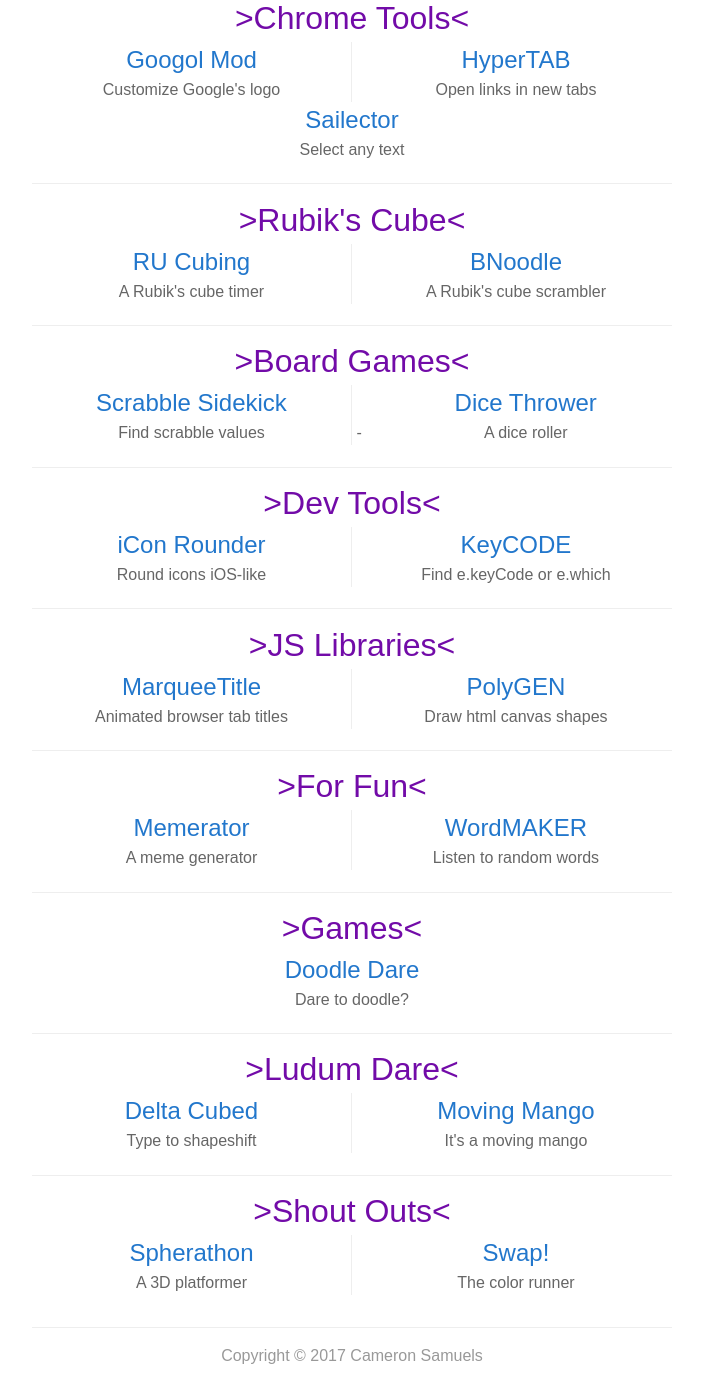
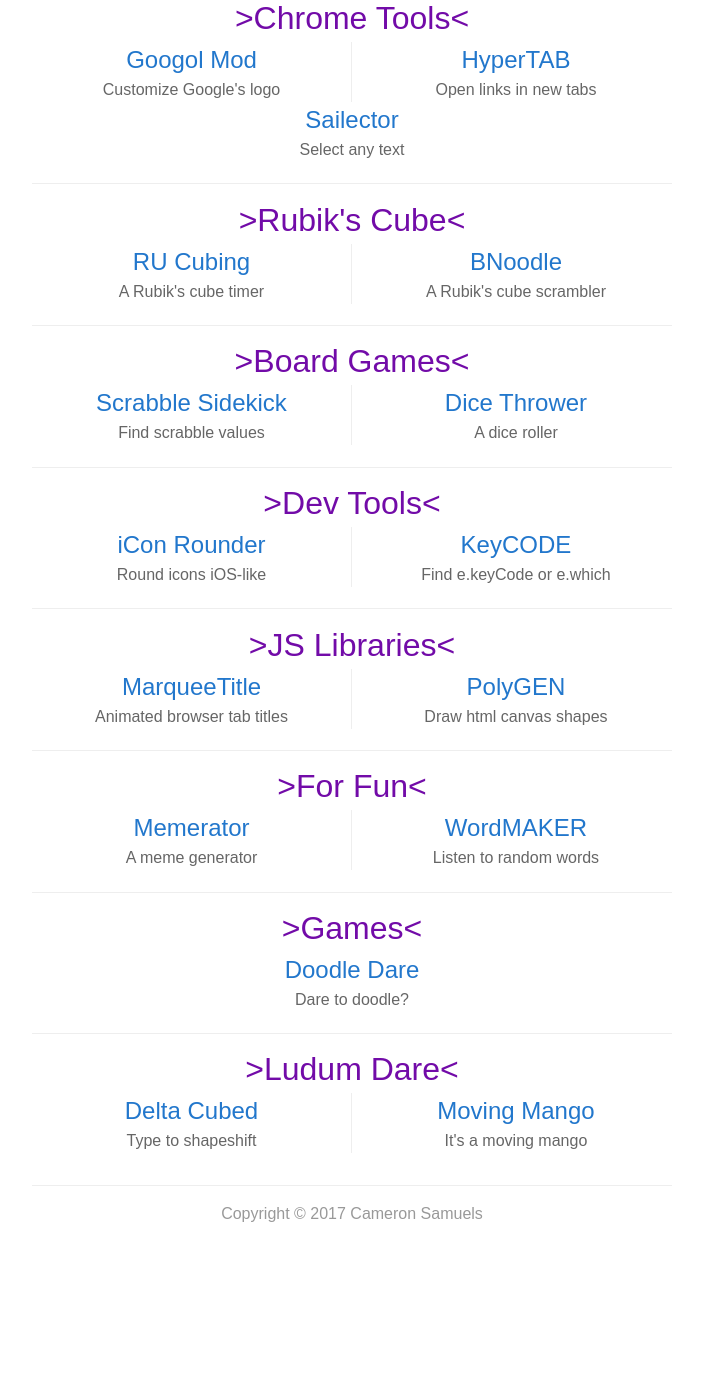
Before and after one commit to cameronsamuels/cameronsamuels.github.io, a Jekyll site: the page built from index.html, in a window 1280 px wide and 1400 px high, scrolled down 580 px. Shown: the whole window, without its empty margins (288-991 px from the left). Built offline with Jekyll 4.4.1, drawn with Linux system fonts in a browser that asks for light colours; after the commit the page ends 1838 px from its top, so only the background shows below that.

Commit message:
Removed shouts so people don't think they're mine
Also fixed "-" bug

```diff
--- a/index.html
+++ b/index.html
@@ -37,7 +37,7 @@
 		<div><h2><a href=http://bnoodle.tk>BNoodle</a></h2><p>A Rubik's cube scrambler</p></div>
 		<h1>Board Games</h1>
 		<div><h2><a href=scrabble>Scrabble Sidekick</a></h2><p>Find scrabble values</p></div>
- -		<div><h2><a href=dicethrower>Dice Thrower</a></h2><p>A dice roller</p></div>
+ 		<div><h2><a href=dicethrower>Dice Thrower</a></h2><p>A dice roller</p></div>
 		<h1>Dev Tools</h1>
 		<div><h2><a href=iconrounder>iCon Rounder</a></h2><p>Round icons iOS-like</p></div>
 		<div><h2><a href=keycode>KeyCODE</a></h2><p>Find e.keyCode or e.which</p></div>
@@ -52,9 +52,6 @@
 		<h1>Ludum Dare</h1>
 		<div><h2><a href=//goo.gl/8rmBEJ>Delta Cubed</a></h2><p>Type to shapeshift</p></div>
 		<div><h2><a href=movingmango>Moving Mango</a></h2><p>It's a moving mango</p></div>
-		<h1>Shout Outs</h1>
-		<div><h2><a href=//spherathon.ml>Spherathon</a></h2><p>A 3D platformer</p></div>
-		<div><h2><a href=http://ebaad.ml/swap>Swap!</a></h2><p>The color runner</p></div>
 		<footer>Copyright &copy; 2017 Cameron Samuels</footer>
 	</main>
 </body></html>
```
